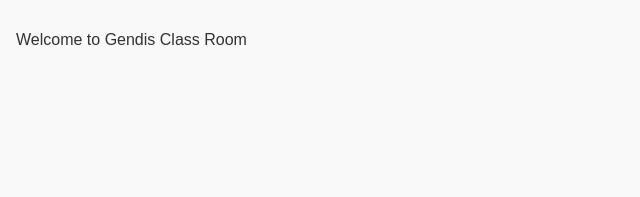
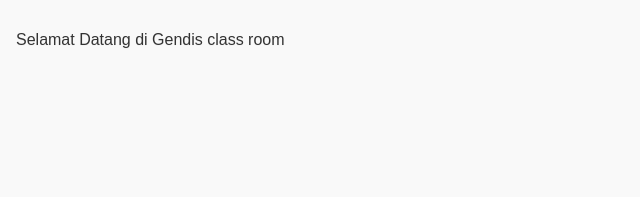
Before and after one commit to gendisp/latianjquerymobile, a plain HTML site: page index.html in a window 1280 px wide. Shown: the part 179-376 px from the top of the page, 0-640 px from the left. Drawn offline with nearby package versions, Linux system fonts and the light colour scheme.

Commit message:
Second Commit

```diff
--- a/index.html
+++ b/index.html
@@ -43,7 +43,7 @@
 
     </header>
     <div id="content" data-role="main" class="ui-content">
-        <p>Welcome to Gendis Class Room</p>
+    <p>Selamat Datang di Gendis class room </p>
     </div>
 
     <footer data-role="footer" data-position="fixed" data-theme="b">
```
